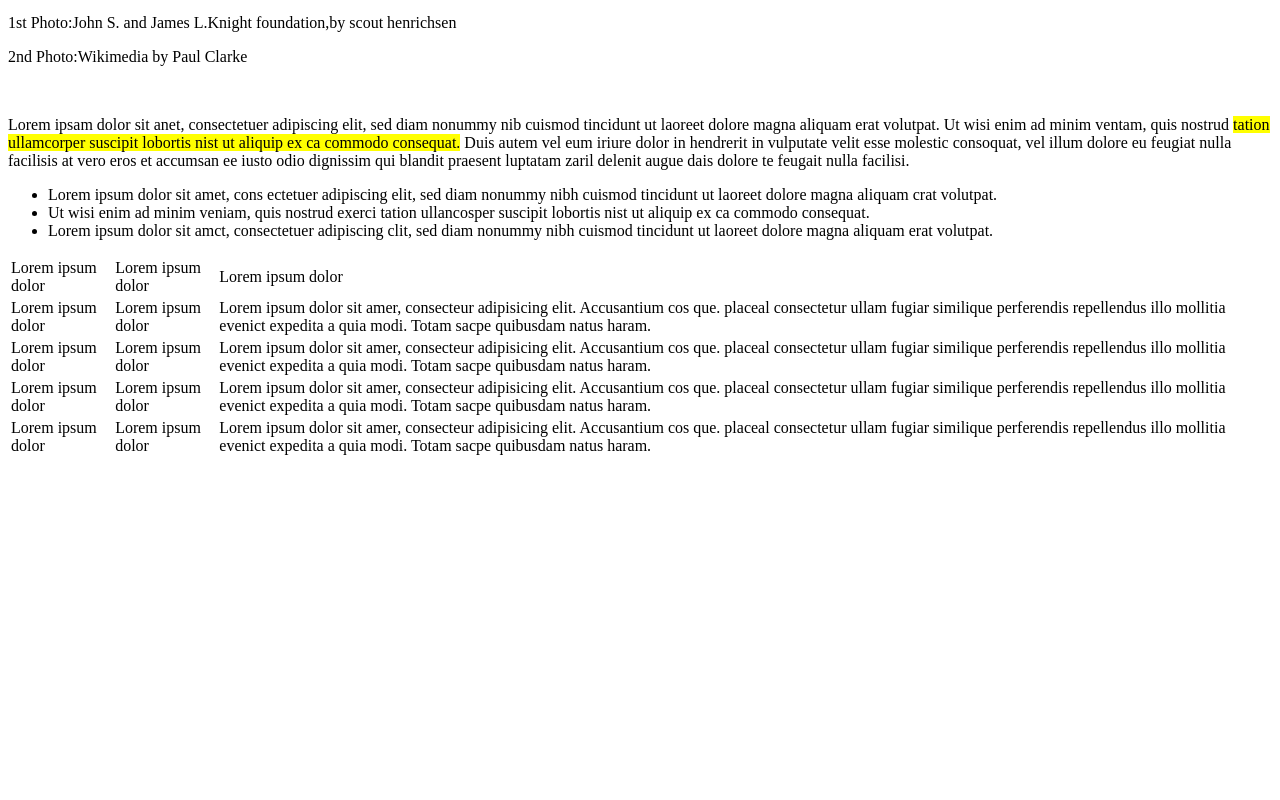
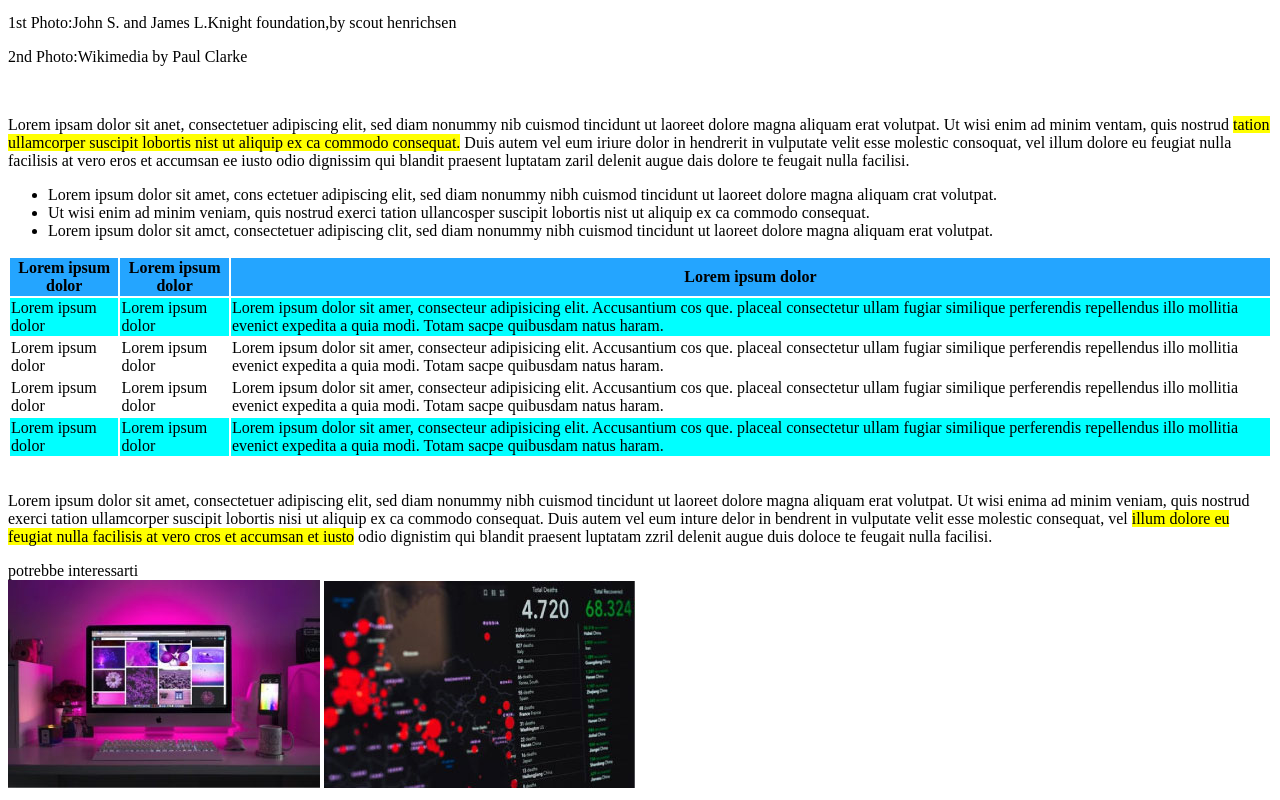
Before and after one commit to CHEDLIAHMED/html-css-booleaner, a plain HTML site: page index.html in a window 1280 px wide. Shown: the part 681-1481 px from the top of the page. Before the commit the page ends 1147 px from the top, so only its background shows below. Drawn offline with Linux system fonts and the light colour scheme.

Commit message:
add table

```diff
--- a/css/style.css
+++ b/css/style.css
@@ -1,7 +1,23 @@
-.header{
-background-image:url(../pattern.png);
+.header {
+background-image:url(../img/pattern.png);
 background-color:#24A5FF;
 height: 150px;
 background-size: 600px;
 };
-span{color: #24A5FF;}
+span {color: #24A5FF;}
+.table-head {
+    background-color: #24A5FF;
+    text-align: center;
+}
+.list-color {
+    background-color: aqua ;
+}
+.table-foot {
+    background-color: aqua;
+    text-align: left;
+}
+
+.span-footer {
+    color: #20202048;
+    font-size: bold;
+}
--- a/index.html
+++ b/index.html
@@ -3,34 +3,30 @@
 <head>
     <meta charset="UTF-8">
     <meta name="viewport" content="width=device-width, initial-scale=1.0">
-    <link rel="stylesheet" href="css/style.css">
+    <link rel="stylesheet" href="../html-css-booleaner/css/style.css">
     <title>Document</title>
-    <link rel="stylesheet" href="css/style.css">
-    <style>
-        span{color:#24A5FF;}
-        thead td{font-weight: bold;color: #24A5FF}
-    </style>
+
+
 
 </head>
-
 <body>
 <header>
     <!--header-->
     <div class="header">
-        <img src="logo.svg" width="200" height="200">
+        <img src="./img/logo.svg" width="200" height="200">
     </div>
 </header>
 
 
     <!--main-->
     <main>
-    <div class="main">
+    <div >
         <h1>Internet deve essere al servizio del "bene pubblico":il manifesto di Tim berners-li</h1>
         <h3>Scritto da <span>The Booleenar</span> </h3>
         <p>il 10/10/2020</p>
     </div>
-       <img src="tim-1.jpg">
-       <img src="tim-2.jpg">
+       <img src="./img/tim-1.jpg">
+       <img src="./img/tim-2.jpg">
        <p>1st Photo:John S. and James L.Knight foundation,by scout henrichsen</p>
        <p>2nd Photo:Wikimedia by Paul Clarke</p>
        <br>
@@ -44,42 +40,61 @@
 
          </ul>
     </div>
+    <!--table head-->
     <table>
-        <thead></thead>
+        <thead class="table-head">
+        <tr>
+            <th>Lorem ipsum dolor</th>
+            <th>Lorem ipsum dolor</th>
+            <th>Lorem ipsum dolor</th>
+        </tr>
+        </thead>
+
+        <!--table body-->
+
+        <tbody >
+        <tr class="list-color">
+            <td>Lorem ipsum dolor</td>
+            <td>Lorem ipsum dolor</td>
+            <td>Lorem ipsum dolor sit amer, consecteur adipisicing elit. Accusantium cos que. placeal consectetur ullam fugiar similique perferendis repellendus illo mollitia evenict expedita a quia modi. Totam sacpe quibusdam natus haram.</td>
+        </tr>
+
         <tr>
             <td>Lorem ipsum dolor</td>
-            <td>Lorem ipsum dolor</td>
-            <td>Lorem ipsum dolor</td>
+            <td> Lorem ipsum dolor</td>
+            <td>Lorem ipsum dolor sit amer, consecteur adipisicing elit. Accusantium cos que. placeal consectetur ullam fugiar similique perferendis repellendus illo mollitia evenict expedita a quia modi. Totam sacpe quibusdam natus haram.</td>
         </tr>
-        </thead>
+
         <tr>
             <td>Lorem ipsum dolor</td>
             <td>Lorem ipsum dolor</td>
             <td>Lorem ipsum dolor sit amer, consecteur adipisicing elit. Accusantium cos que. placeal consectetur ullam fugiar similique perferendis repellendus illo mollitia evenict expedita a quia modi. Totam sacpe quibusdam natus haram.</td>
         </tr>
-        <tr>
-            <td>Lorem ipsum dolor</td>
-            <td> Lorem ipsum dolor</td>
-            <td>Lorem ipsum dolor sit amer, consecteur adipisicing elit. Accusantium cos que. placeal consectetur ullam fugiar similique perferendis repellendus illo mollitia evenict expedita a quia modi. Totam sacpe quibusdam natus haram.</td>
-        </tr>
+        </tbody>
+
+        <!--table footeer-->
+
+        <tfoot class="table-foot">
         <tr>
             <td>Lorem ipsum dolor</td>
             <td>Lorem ipsum dolor</td>
             <td>Lorem ipsum dolor sit amer, consecteur adipisicing elit. Accusantium cos que. placeal consectetur ullam fugiar similique perferendis repellendus illo mollitia evenict expedita a quia modi. Totam sacpe quibusdam natus haram.</td>
         </tr>
-        <tr>
-            <td>Lorem ipsum dolor</td>
-            <td>Lorem ipsum dolor</td>
-            <td>Lorem ipsum dolor sit amer, consecteur adipisicing elit. Accusantium cos que. placeal consectetur ullam fugiar similique perferendis repellendus illo mollitia evenict expedita a quia modi. Totam sacpe quibusdam natus haram.</td>
-        </tr>
+    </tfoot>
     </table>
+    <br>
+    <p>Lorem ipsum dolor sit amet, consectetuer adipiscing elit, sed diam nonummy nibh cuismod tincidunt ut laoreet dolore magna aliquam erat volutpat. Ut wisi enima ad minim veniam, quis nostrud exerci tation ullamcorper suscipit lobortis nisi ut aliquip ex ca commodo consequat. Duis autem vel eum inture delor in bendrent in vulputate velit esse molestic consequat, vel <mark>illum dolore eu feugiat nulla facilisis at vero cros et accumsan et iusto</mark> odio dignistim qui blandit praesent luptatam zzril delenit augue duis doloce te feugait nulla facilisi.</p>
 
     </main>
 
     <!--footer-->
-    <div class="footer">
+    <div class=>
+        <span>potrebbe interessarti</span>
+        <br>
+        <img src="./img/monitor.jpg">
+        <img src="./img/graph.jpg">
 
     </div>
 
 </body>
-</html>
+</html
```
Also changed, not shown: img/graph.jpg (renamed from graph.jpg), img/logo.svg (renamed from logo.svg), img/monitor.jpg (renamed from monitor.jpg), img/pattern.png (renamed from pattern.png), img/tim-1.jpg (renamed from tim-1.jpg), img/tim-2.jpg (renamed from tim-2.jpg).
